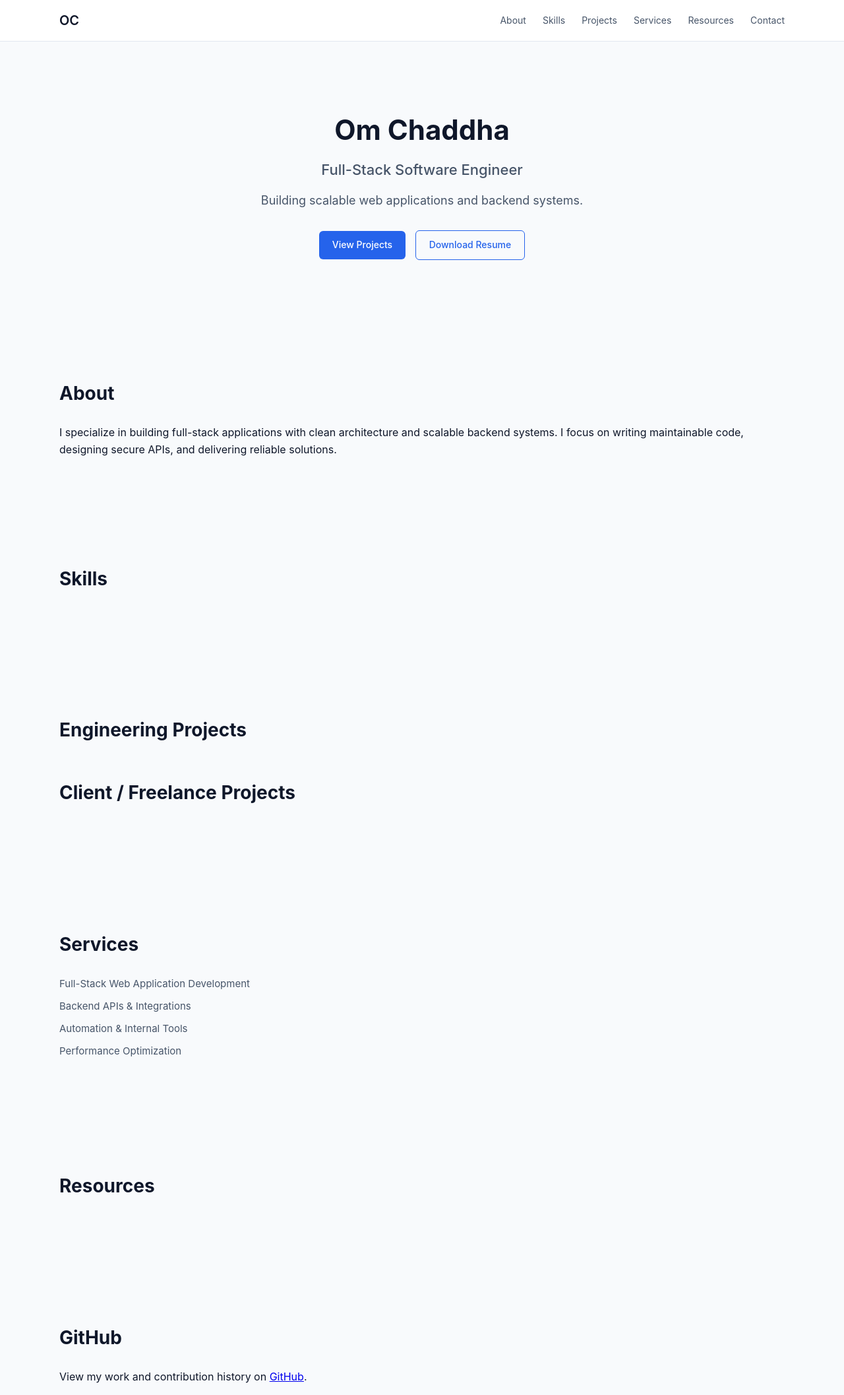
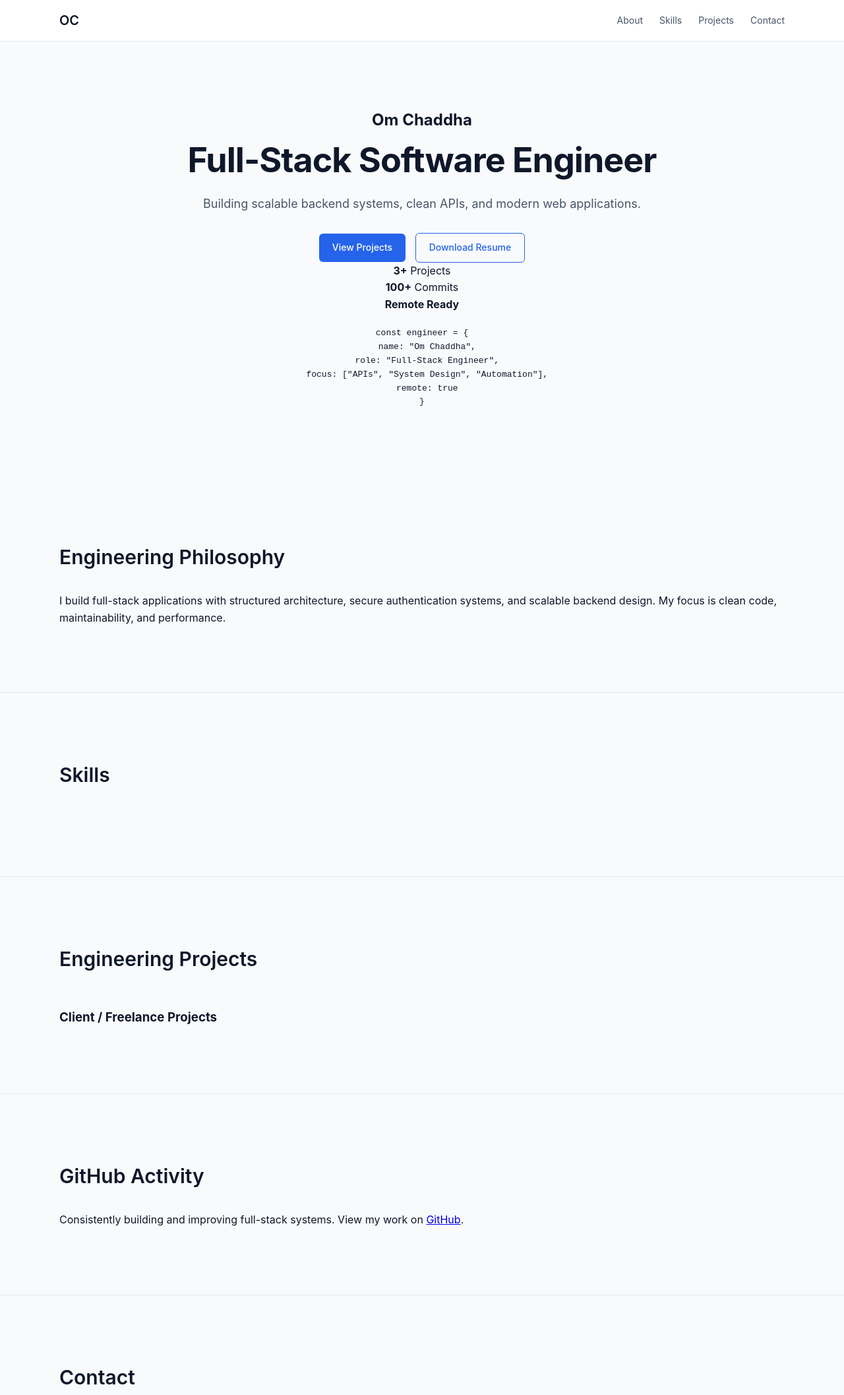
Before and after one commit to Omcodesk/Portfolio, a plain HTML site: page index.html in a window 1280 px wide. Shown: the top 2114 px of the page at 66% size. Drawn offline with Linux system fonts and the light colour scheme.

Commit message:
FIX html layout

```diff
--- a/index.html
+++ b/index.html
@@ -1,61 +1,86 @@
 <!DOCTYPE html>
 <html lang="en">
 <head>
-  <meta charset="UTF-8">
+  <meta charset="UTF-8" />
+  <meta name="viewport" content="width=device-width, initial-scale=1.0" />
   <title>Om Chaddha | Full-Stack Software Engineer</title>
-  <meta name="viewport" content="width=device-width, initial-scale=1.0">
-  <link rel="stylesheet" href="style.css">
+  <meta name="description" content="Full-Stack Software Engineer building scalable systems and modern web applications." />
+  <link rel="stylesheet" href="style.css" />
+  <link rel="stylesheet" href="ui.css" />
 </head>
+
 <body>
+
+  <!-- INTRO OVERLAY -->
   <div class="intro-overlay">
     <div class="slice-line"></div>
   </div>
 
+  <!-- PAGE WRAPPER -->
   <div class="page-wrapper">
-  <!-- ALL YOUR EXISTING PORTFOLIO CODE HERE -->
-</div>
-
 
     <!-- NAVBAR -->
     <nav class="navbar">
       <div class="container">
-      <h1 class="logo">OC</h1>
+        <div class="logo">OC</div>
         <ul class="nav-links">
           <li><a href="#about">About</a></li>
           <li><a href="#skills">Skills</a></li>
           <li><a href="#projects">Projects</a></li>
-        <li><a href="#services">Services</a></li>
-        <li><a href="#resources">Resources</a></li>
           <li><a href="#contact">Contact</a></li>
         </ul>
       </div>
     </nav>
 
+    <main>
+
       <!-- HERO -->
       <section class="hero">
-  <div class="hero-accent"></div>
+        <div class="container hero-grid">
 
-  <div class="container">
-    <h2>Om Chaddha</h2>
-    <h3>Full-Stack Software Engineer</h3>
-    <p>Building scalable web applications and backend systems.</p>
+          <!-- LEFT SIDE -->
+          <div class="hero-content">
+            <h1>Om Chaddha</h1>
+            <h2>Full-Stack Software Engineer</h2>
+            <p>
+              Building scalable backend systems, clean APIs, and modern web applications.
+            </p>
 
             <div class="hero-buttons">
               <a href="#projects" class="btn primary">View Projects</a>
               <a href="resume/resume.pdf" class="btn secondary">Download Resume</a>
             </div>
+
+            <div class="hero-stats">
+              <div><strong>3+</strong> Projects</div>
+              <div><strong>100+</strong> Commits</div>
+              <div><strong>Remote Ready</strong></div>
+            </div>
+          </div>
+
+          <!-- RIGHT SIDE (CODE IDENTITY BLOCK) -->
+          <div class="hero-code">
+<pre><code>
+const engineer = {
+  name: "Om Chaddha",
+  role: "Full-Stack Engineer",
+  focus: ["APIs", "System Design", "Automation"],
+  remote: true
+}
+</code></pre>
+          </div>
+
         </div>
       </section>
-
 
       <!-- ABOUT -->
       <section id="about" class="section">
         <div class="container">
-      <h2>About</h2>
+          <h2>Engineering Philosophy</h2>
           <p>
-        I specialize in building full-stack applications with clean architecture
-        and scalable backend systems. I focus on writing maintainable code,
-        designing secure APIs, and delivering reliable solutions.
+            I build full-stack applications with structured architecture,
+            secure authentication systems, and scalable backend design.
+            My focus is clean code, maintainability, and performance.
           </p>
         </div>
       </section>
@@ -74,48 +99,20 @@
           <h2>Engineering Projects</h2>
           <div id="engineering-projects"></div>
 
-      <h2 class="sub-heading">Client / Freelance Projects</h2>
+          <h3 class="sub-heading">Client / Freelance Projects</h3>
           <div id="freelance-projects"></div>
-    </div>
-  </section>
-
-  <!-- SERVICES -->
-  <section id="services" class="section">
-    <div class="container">
-      <h2>Services</h2>
-      <ul class="services-list">
-        <li>Full-Stack Web Application Development</li>
-        <li>Backend APIs & Integrations</li>
-        <li>Automation & Internal Tools</li>
-        <li>Performance Optimization</li>
-      </ul>
-    </div>
-  </section>
-
-  <!-- RESOURCES -->
-  <section id="resources" class="section">
-    <div class="container">
-      <h2>Resources</h2>
-      <div id="resources-container"></div>
         </div>
       </section>
 
       <!-- GITHUB -->
       <section class="section">
         <div class="container">
-      <h2>GitHub</h2>
+          <h2>GitHub Activity</h2>
           <p>
-        View my work and contribution history on
+            Consistently building and improving full-stack systems.
+            View my work on
             <a href="https://github.com/YOUR_USERNAME" target="_blank">GitHub</a>.
           </p>
-    </div>
-  </section>
-
-  <!-- RESUME -->
-  <section class="section">
-    <div class="container">
-      <h2>Resume</h2>
-      <a href="resume/resume.pdf" class="btn primary">Download Resume</a>
         </div>
       </section>
 
@@ -127,6 +124,10 @@
         </div>
       </section>
 
+    </main>
+
+  </div>
+
   <script src="data.js"></script>
   <script src="script.js"></script>
 
```
Lines whose indentation alone changed are shown as unchanged.
